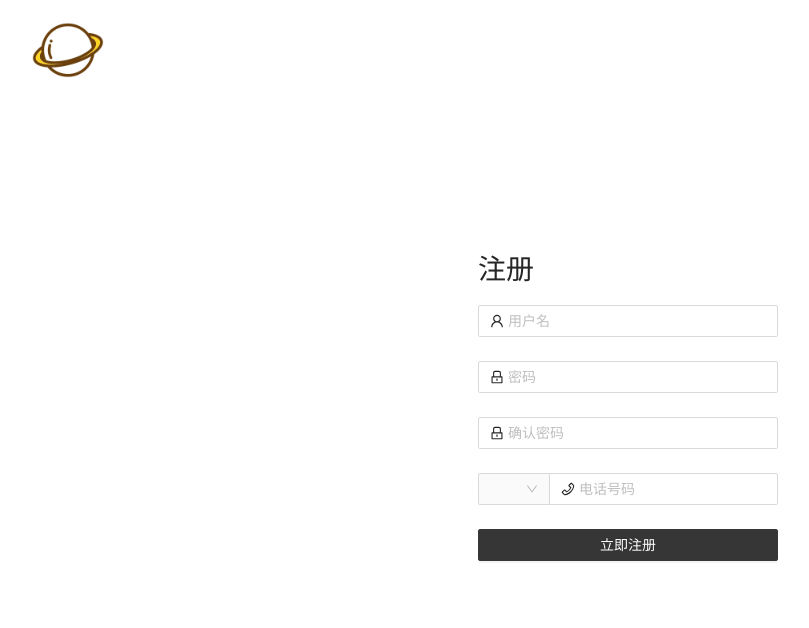
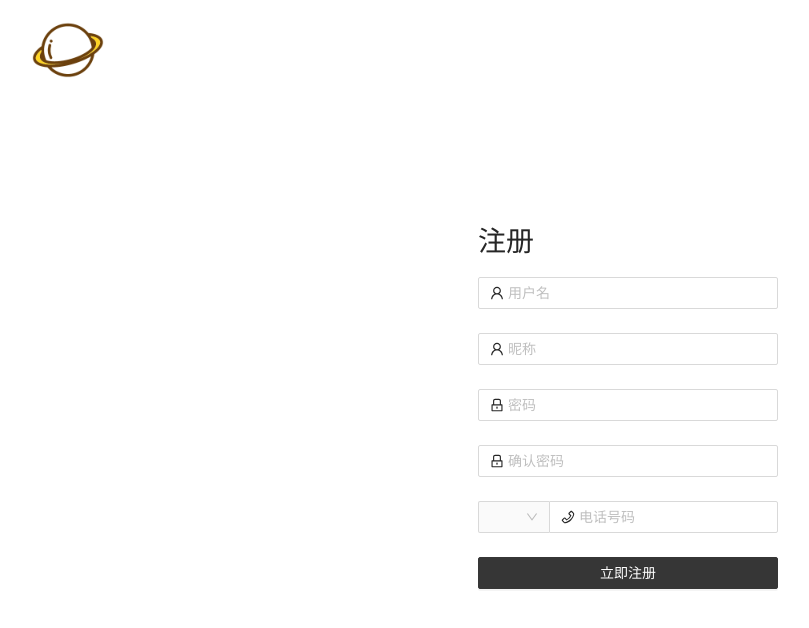
Before and after one commit to SJTUSummerProj2020/frontend, a React (Create React App) app: page /register in a window 1280 px wide. Shown: the top 628 px of the page, without its empty margins (12-821 px from the left). Built offline with nearby package versions, Linux system fonts and the light colour scheme.

Commit message:
Add nickname in register form and edit form
Fix: add nickname in register form and edit form

```diff
--- a/src/components/RegisterForm.js
+++ b/src/components/RegisterForm.js
@@ -1,36 +1,38 @@
-import React from 'react'
-import '../css/register.css'
-import { Button, Form, Input, message, Select } from 'antd'
-import { LockOutlined, UserOutlined, PhoneOutlined } from '@ant-design/icons'
-import { history } from '../utils/history'
-import { register } from '../services/userService'
+import React from 'react';
+import '../css/register.css';
+import { Button, Form, Input, message, Select } from 'antd';
+import { LockOutlined, UserOutlined, PhoneOutlined } from '@ant-design/icons';
+import { history } from '../utils/history';
+import { register } from '../services/userService';
 
-const { Option } = Select
+const { Option } = Select;
 
 export class RegisterForm extends React.Component {
   constructor (props) {
-    super(props)
+    super(props);
   }
 
   onFinish = (values) => {
-    console.log('Received values of form: ', values)
-    const { username } = values
-    const { password } = values
-    const { phone } = values
+    console.log('Received values of form: ', values);
+    const { username } = values;
+    const {nickname} = values;
+    const { password } = values;
+    const { phone } = values;
     const data = {
       username: username,
+      nickname: nickname,
       password: password,
       phone: phone
-    }
+    };
     const callback = (data) => {
       if (data.status === 0) {
-        message.success(data.msg)
-        history.push('/login')
+        message.success(data.msg);
+        history.push('/login');
       } else {
-        message.warning(data.msg)
+        message.warning(data.msg);
       }
-    }
-    register(data, callback)
+    };
+    register(data, callback);
   }
 
   prefixSelector = (
@@ -56,6 +58,12 @@ export class RegisterForm extends React.Component {
             <Input prefix={<UserOutlined className="site-form-item-icon" />} placeholder="用户名" />
           </Form.Item>
           <Form.Item
+            name="nickname"
+            rules={[{ required: true, message: '请输入您的昵称' }]}
+          >
+            <Input prefix={<UserOutlined className="site-form-item-icon" />} placeholder="昵称" />
+          </Form.Item>
+          <Form.Item
             name="password"
             rules={[{ required: true, message: '请输入您的密码' }]}
           >
@@ -77,9 +85,9 @@ export class RegisterForm extends React.Component {
               ({ getFieldValue }) => ({
                 validator (rule, value) {
                   if (!value || getFieldValue('password') === value) {
-                    return Promise.resolve()
+                    return Promise.resolve();
                   }
-                  return Promise.reject('两次输入的密码不一致')
+                  return Promise.reject('两次输入的密码不一致');
                 }
               })
             ]}
@@ -107,6 +115,6 @@ export class RegisterForm extends React.Component {
             </Button>
           </Form.Item>
         </Form>
-    )
+    );
   }
 }
```
Also changed, not shown: src/components/EditInfo.js (+11 -0 lines).
